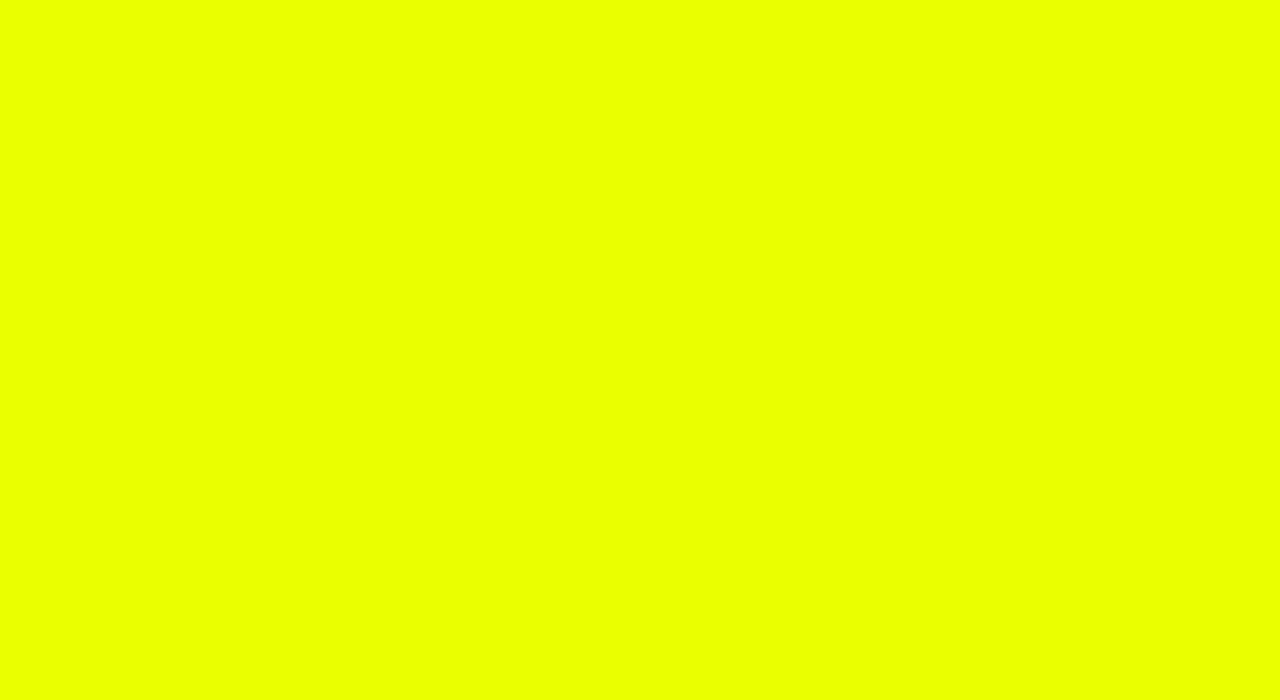
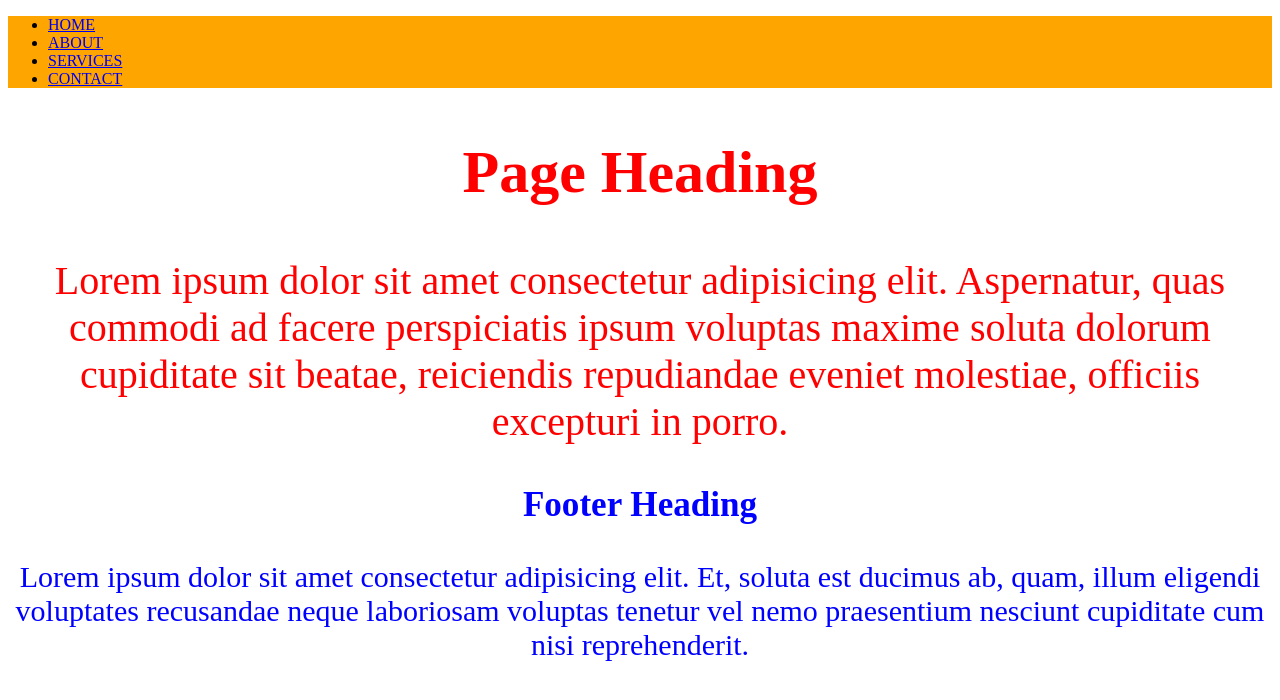
Before and after one commit to shuklaji7058/SASS, a website: page index.html in a window 1280 px wide. Drawn offline with Linux system fonts and the light colour scheme.

Commit message:
first commit

```diff
--- a/index.html
+++ b/index.html
@@ -6,5 +6,33 @@
     <link rel="stylesheet" href="css/main.css" />
     <title>Document</title>
   </head>
-  <body></body>
+  <body>
+    <nav class="nav">
+      <ul>
+        <li><a href="#">HOME</a></li>
+        <li><a href="#">ABOUT</a></li>
+        <li><a href="#">SERVICES</a></li>
+        <li><a href="#">CONTACT</a></li>
+      </ul>
+    </nav>
+    <section class="banner">
+      <h1>Page Heading</h1>
+      <p>
+        Lorem ipsum dolor sit amet consectetur adipisicing elit. Aspernatur,
+        quas commodi ad facere perspiciatis ipsum voluptas maxime soluta dolorum
+        cupiditate sit beatae, reiciendis repudiandae eveniet molestiae,
+        officiis excepturi in porro.
+      </p>
+    </section>
+
+    <footer class="footer">
+      <h3>Footer Heading</h3>
+      <p>
+        Lorem ipsum dolor sit amet consectetur adipisicing elit. Et, soluta est
+        ducimus ab, quam, illum eligendi voluptates recusandae neque laboriosam
+        voluptas tenetur vel nemo praesentium nesciunt cupiditate cum nisi
+        reprehenderit.
+      </p>
+    </footer>
+  </body>
 </html>
--- a/scss/main.scss
+++ b/scss/main.scss
@@ -1,3 +1,24 @@
-body {
-  background-color: rgb(234, 255, 0);
+$color-secondary: blue;
+$color-teritary: grey;
+$color-primary: orange;
+
+$font-lg: 40px;
+$font-md: 30px;
+$font-sm: 20px;
+
+.nav {
+  background-color: $color-primary;
 }
+
+.banner {
+  $color-secondary: red;
+  font-size: $font-lg;
+  color: $color-secondary;
+  text-align: center;
+}
+
+.footer {
+  font-size: $font-md;
+  color: $color-secondary;
+  text-align: center;
+}
```
Also changed, not shown: css/main.css.
